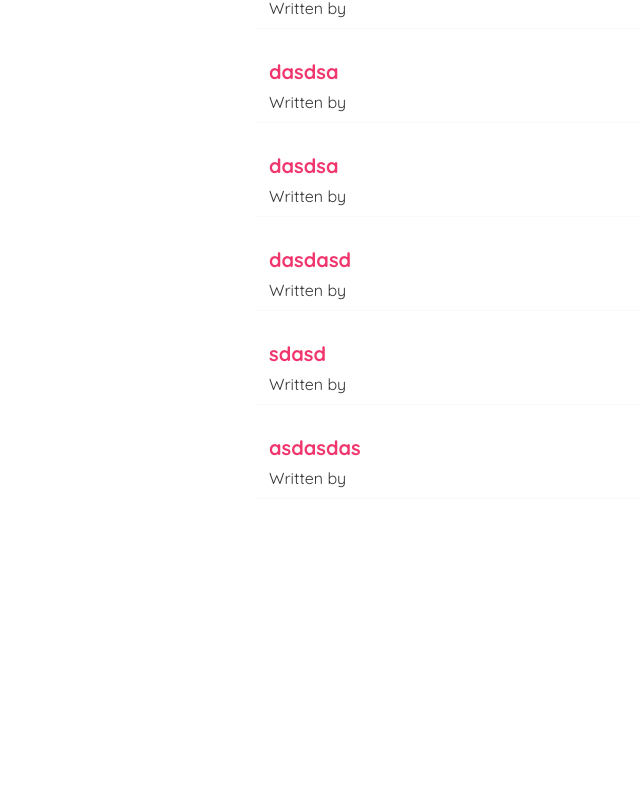
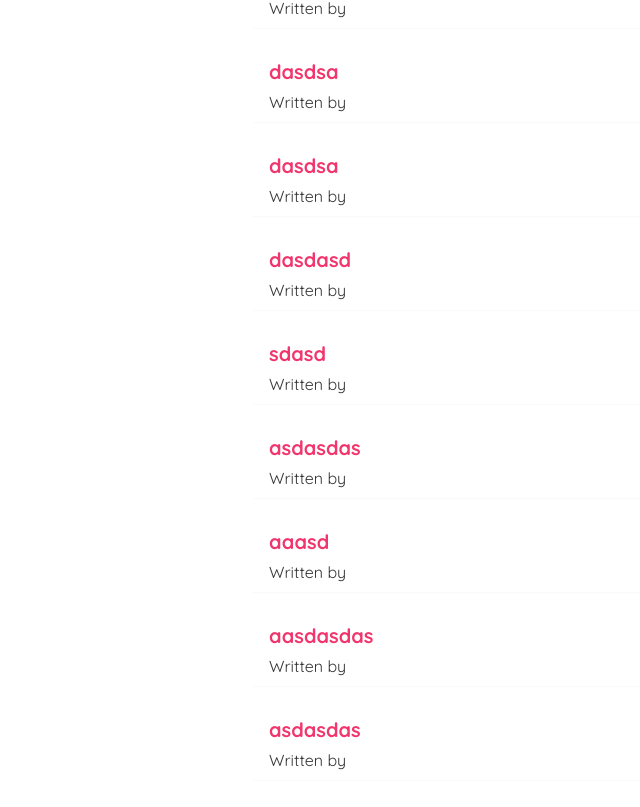
Before and after one commit to jasonMatillano/ReactFundamentals, a React (Create React App) app: page / in a window 1280 px wide. Shown: the part 1888-2695 px from the top of the page, without its empty margins (87-727 px from the left). Before the commit the page ends 2467 px from the top, so only its background shows below. Built offline with nearby package versions, Linux system fonts and the light colour scheme; data requests are answered from the project's data file.

Commit message:
0.2.8.HistoryRedirectingToOtherPageAfterClick

```diff
--- a/data/db.json
+++ b/data/db.json
@@ -143,6 +143,24 @@
       "body": "aaaasdasdasd",
       "auhtor": "mario",
       "id": 24
+    },
+    {
+      "title": "aaasd",
+      "body": "aasdasdasdasdasd",
+      "auhtor": "mario",
+      "id": 25
+    },
+    {
+      "title": "aasdasdas",
+      "body": "asdasdsadasdasd",
+      "auhtor": "mario",
+      "id": 26
+    },
+    {
+      "title": "asdasdas",
+      "body": "aaaaaaaaaaaaaaaaaaaa",
+      "auhtor": "mario",
+      "id": 27
     }
   ]
 }
--- a/src/Create.js
+++ b/src/Create.js
@@ -1,30 +1,29 @@
 import { useState } from "react";
+import { useHistory } from "react-router-dom";
 
 const Create = () => {
     const [title , setTitle] = useState('')
     const [body , setBody] = useState('')
     const [auhtor , setAuthor] = useState('mario')
     const [isPending, setIsPending] = useState(false)
-    const [feedback, setFeedback] = useState('')
+    const history = useHistory() // use history package to go back to previous page or any chosen page
 
-    const handleSubmit = (e) => {//function to handle the form submission
+    const handleSubmit = (e) => {
         e.preventDefault()
         const blog = {title, body, auhtor}
 
-        setIsPending(true)//set to true so that we can show the loading animation
+        setIsPending(true)
 
-        setTimeout(() => {//set timeout to 1 second so that we can see the loading animation
-            fetch('http://localhost:8000/blogs',{ //this is the url we are going to send the data to
+        setTimeout(() => {
+            fetch('http://localhost:8000/blogs',{
                 method: 'POST',
                 headers: { "Content-Type": "application/json" },
                 body: JSON.stringify(blog)
             }).then(() => {
                 console.log('blog added')
-                console.log(blog)
-                console.log(isPending)
                 setIsPending(false)
-                setFeedback('successfully added blog')
-
+                //history.go(-1) // go back to previous page
+                history.push('/') // go back to previous page
             })
         }, 1000)
 
@@ -57,11 +56,7 @@ const Create = () => {
                 <option value="luigi">luigi</option>
             </select>
             {!isPending && <p><button onClick={handleSubmit}>Add Blog</button></p> }
-            {!isPending && <p><button onClick={() => setFeedback('')}>Clear</button></p> }
             {isPending && <button disabled>Adding Blog...</button>}
-
-            <p>{feedback}</p>
-
 
          </form>
         </div>
```
